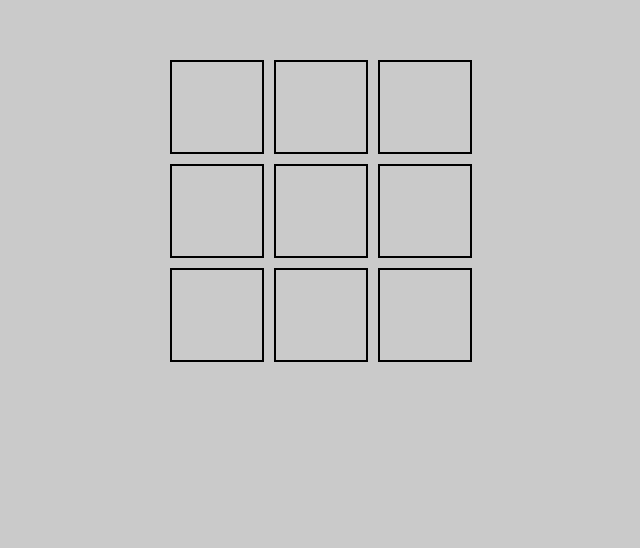
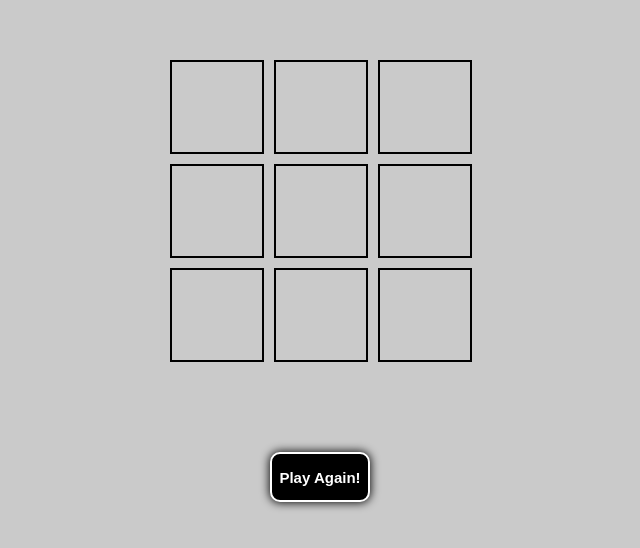
Before and after one commit to carolnica/carolnicaTicTacToe.github.io, a plain HTML site: page index.html in a window 1280 px wide. Shown: the part 188-736 px from the top of the page, without its empty margins (320-960 px from the left). Drawn offline with Linux system fonts and the light colour scheme.

Commit message:
Add files via upload

```diff
--- a/index.html
+++ b/index.html
@@ -22,6 +22,6 @@
         <div class="box eight"></div>
         <div class="box nine"></div>
     </div>
-
+    <button id="newgame">Play Again!</button>
 </body>
 </html>
--- a/style.css
+++ b/style.css
@@ -37,3 +37,25 @@ body {
     font-weight: 900;
     font-size: 40px;
 }
+
+#newgame {
+    width: 100px;
+    height: 50px;
+    background-color: #000;
+    border: 2px solid #fff;
+    border-radius: 10px;
+    color: #fff;
+    font-weight: bolder;
+    font-size: 15px;
+    box-shadow: 0 0 10px 0.5px #000;
+    position: absolute;
+    z-index: 2;
+    top: 80%;
+    transition: 0.5s;
+}
+
+#newgame:hover {
+    background-color: #fff;
+    border: 2px solid #000;
+    color: #000;
+}
```
